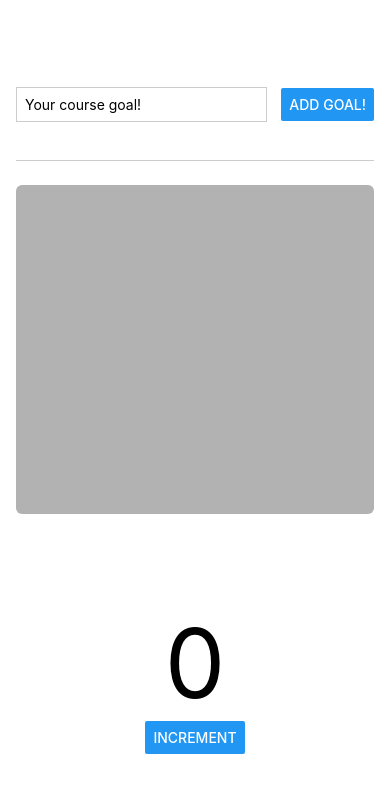
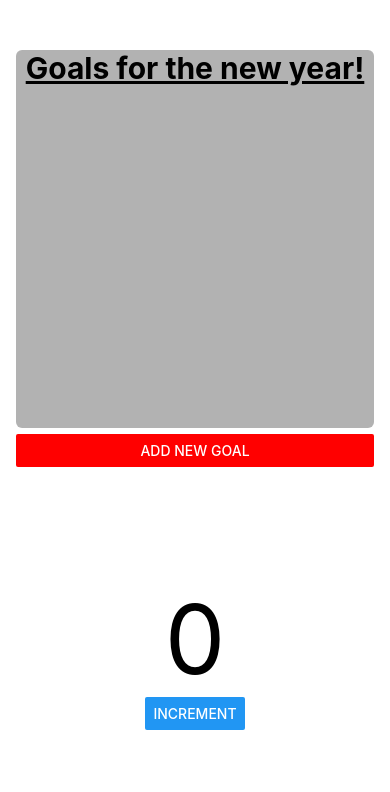
Before and after one commit to DaemNE/RNCourse, a React Native app: screen / in a window 390 px wide. Shown: the top 792 px of the page. Built offline with nearby package versions, Linux system fonts and the light colour scheme.

Commit message:
Added styling and modalupdates

```diff
--- a/App.js
+++ b/App.js
@@ -1,18 +1,29 @@
 import { useState } from "react";
-import { StyleSheet, View } from "react-native";
+import { StyleSheet, View, Button } from "react-native";
 import { CounterContainer } from "./components/CounterContainer";
 import { GoalInput } from "./components/GoalInput";
 import { GoalsContainer } from "./components/GoalsContainer";
 
 export default function App() {
   const [courseGoals, setCourseGoals] = useState([]);
+  const [modalIsVisible, setModalIsVisible] = useState(false);
 
   return (
     <View style={styles.appContainer}>
-      <GoalInput courseGoals={courseGoals} setCourseGoals={setCourseGoals} />
+      <GoalInput
+        courseGoals={courseGoals}
+        setCourseGoals={setCourseGoals}
+        modalIsVisible={modalIsVisible}
+        setModalIsVisible={setModalIsVisible}
+      />
       <GoalsContainer
         courseGoals={courseGoals}
         setCourseGoals={setCourseGoals}
+      />
+      <Button
+        title="Add New Goal"
+        color={"red"}
+        onPress={() => setModalIsVisible(true)}
       />
       <CounterContainer />
     </View>
--- a/components/GoalInput.js
+++ b/components/GoalInput.js
@@ -1,18 +1,27 @@
 import { useEffect, useState } from "react";
-import { Button, TextInput, View, StyleSheet } from "react-native";
+import { Button, TextInput, View, StyleSheet, Modal, Text } from "react-native";
 
-export const GoalInput = ({ courseGoals, setCourseGoals }) => {
+export const GoalInput = ({
+  courseGoals,
+  setCourseGoals,
+  modalIsVisible,
+  setModalIsVisible,
+}) => {
   const [enteredGoalText, setEnteredGoalText] = useState("");
 
   const addGoalHandler = () => {
+    if (enteredGoalText) {
       setCourseGoals((currentCourseGoals) => [
         ...currentCourseGoals,
         { text: enteredGoalText, id: Math.random().toString() },
       ]);
+      setModalIsVisible(false);
+    }
     setEnteredGoalText("");
   };
 
   return (
+    <Modal visible={modalIsVisible} animationType="slide">
       <View style={styles.inputContainer}>
         <TextInput
           placeholder="Your course goal!"
@@ -20,8 +29,21 @@ export const GoalInput = ({ courseGoals, setCourseGoals }) => {
           onChangeText={(enteredText) => setEnteredGoalText(enteredText)}
           value={enteredGoalText}
         />
+        <View style={styles.buttonContainer}>
+          <View style={styles.button}>
             <Button title="Add Goal!" onPress={addGoalHandler} />
           </View>
+
+          <View style={styles.button}>
+            <Button
+              title="Cancel"
+              onPress={() => setModalIsVisible(false)}
+              color="red"
+            />
+          </View>
+        </View>
+      </View>
+    </Modal>
   );
 };
 
@@ -29,17 +51,24 @@ const styles = StyleSheet.create({
   textInput: {
     borderWidth: 1,
     borderColor: "#CCCCCC",
-    width: "70%",
-    marginRight: 8,
+    width: "100%",
     padding: 8,
   },
   inputContainer: {
     flex: 1,
-    flexDirection: "row",
-    justifyContent: "space-between",
+    justifyContent: "center",
     alignItems: "center",
     marginBottom: 24,
     borderBottomWidth: 1,
     borderBottomColor: "#CCCCCC",
+    padding: 16,
+  },
+  buttonContainer: {
+    flexDirection: "row",
+    marginTop: 16,
+  },
+  button: {
+    width: 100,
+    marginHorizontal: 8,
   },
 });
--- a/components/GoalItem.js
+++ b/components/GoalItem.js
@@ -5,22 +5,29 @@ export const GoalItem = ({ text, id, courseGoals, setCourseGoals }) => {
     setCourseGoals(courseGoals.filter((item) => item.id !== value));
   };
   return (
-    <Pressable onPress={() => deleteGoalHandler(id)}>
-      <View style={styles.listItem}>
+    <View style={styles.listItem}>
+      <Pressable
+        android_ripple={{ color: "#dddddd" }}
+        onPress={() => deleteGoalHandler(id)}
+        style={({ pressed }) => pressed && styles.pressedItem}
+      >
         <Text style={styles.listItemText}>{text}</Text>
-      </View>
-    </Pressable>
+      </Pressable>
+    </View>
   );
 };
 
 const styles = StyleSheet.create({
   listItem: {
     margin: 8,
-    padding: 8,
     borderRadius: 6,
     backgroundColor: "#5e0acc",
   },
+  pressedItem: {
+    opacity: 0.5,
+  },
   listItemText: {
     color: "white",
+    padding: 8,
   },
 });
--- a/components/GoalsContainer.js
+++ b/components/GoalsContainer.js
@@ -1,10 +1,11 @@
-import React, { useState } from "react";
-import { FlatList, View, StyleSheet } from "react-native";
+import React from "react";
+import { FlatList, View, StyleSheet, Text } from "react-native";
 import { GoalItem } from "./GoalItem";
 
 export const GoalsContainer = ({ courseGoals, setCourseGoals }) => {
   return (
     <View style={styles.goalsContainer}>
+      <Text style={styles.title}>Goals for the new year!</Text>
       <FlatList
         data={courseGoals}
         renderItem={(itemData) => {
@@ -30,5 +31,12 @@ const styles = StyleSheet.create({
     flex: 3,
     backgroundColor: "rgba(0, 0, 0, 0.3)",
     borderRadius: 6,
+    marginBottom: 6,
+  },
+  title: {
+    textAlign: "center",
+    fontSize: 30,
+    textDecorationLine: "underline",
+    fontWeight: "bold",
   },
 });
```
Lines whose indentation alone changed are shown as unchanged.
